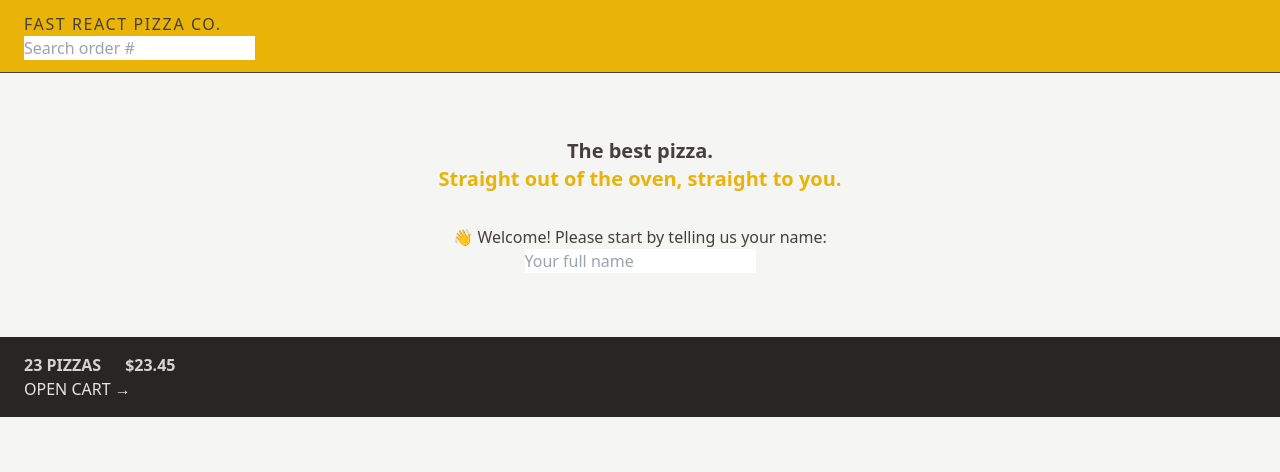
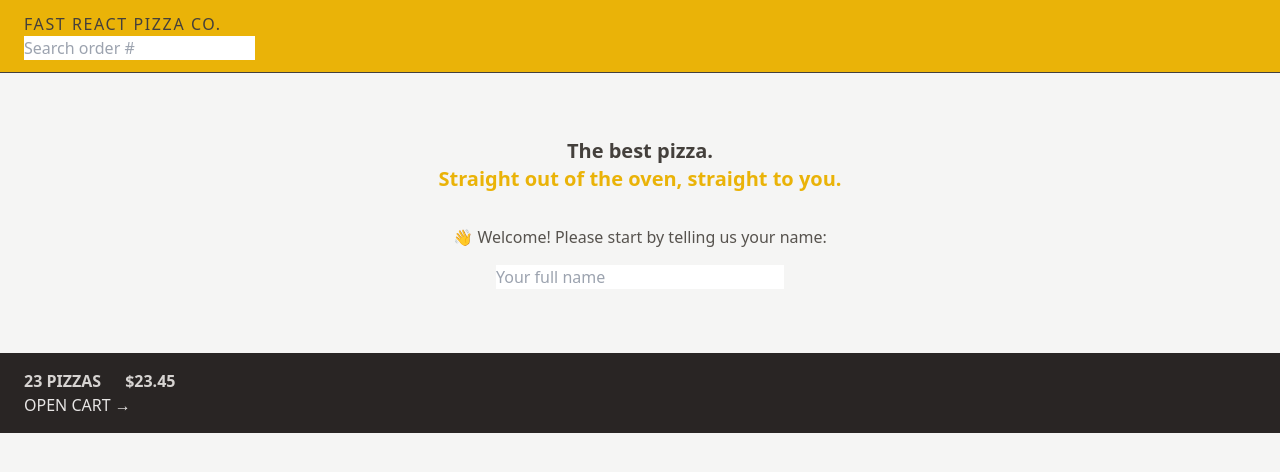
Before and after one commit to DRV111/fast-react-pizza, a React (Vite) app: page / in a window 1280 px wide. Shown: the top 472 px of the page. Built offline with nearby package versions, Linux system fonts and the light colour scheme.

Commit message:
feat: add styles to CreateUser component

```diff
--- a/src/features/user/CreateUser.jsx
+++ b/src/features/user/CreateUser.jsx
@@ -9,13 +9,16 @@
 
   return (
     <form onSubmit={handleSubmit}>
-      <p>👋 Welcome! Please start by telling us your name:</p>
+      <p className="mb-4 text-sm text-stone-600 md:text-base">
+        👋 Welcome! Please start by telling us your name:
+      </p>
 
       <input
         type="text"
         placeholder="Your full name"
         value={username}
         onChange={(e) => setUsername(e.target.value)}
+        className="w-72"
       />
 
       {username !== '' && (
```
